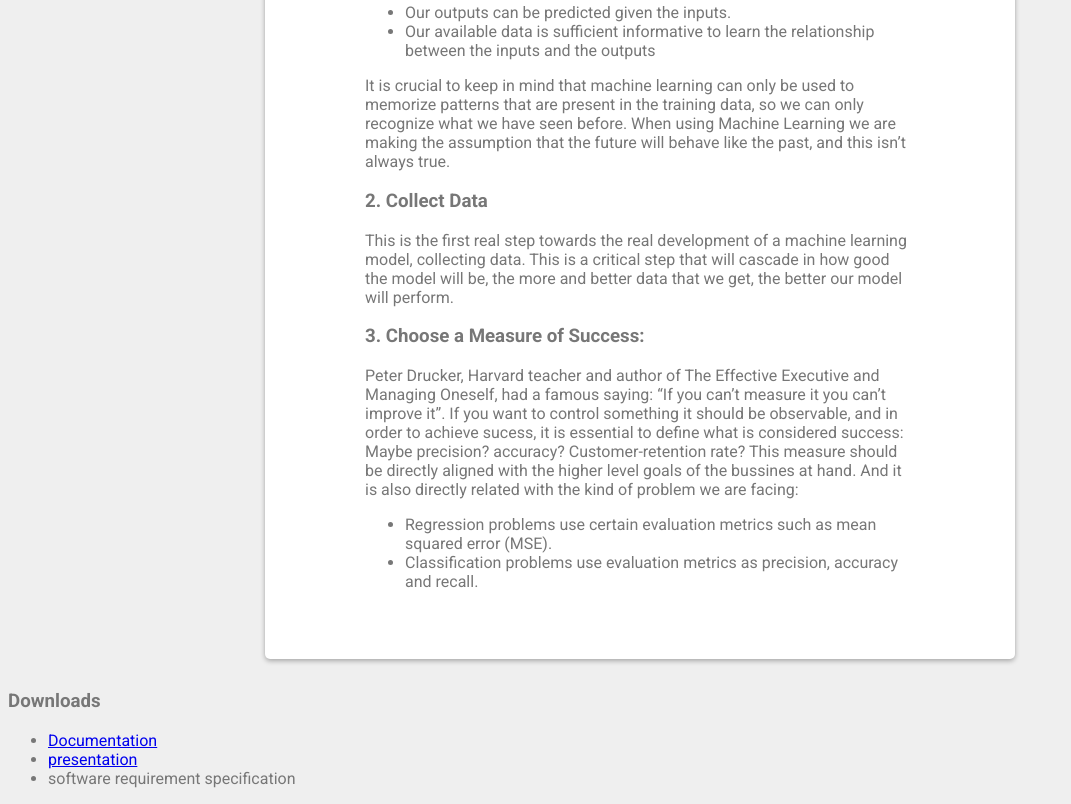
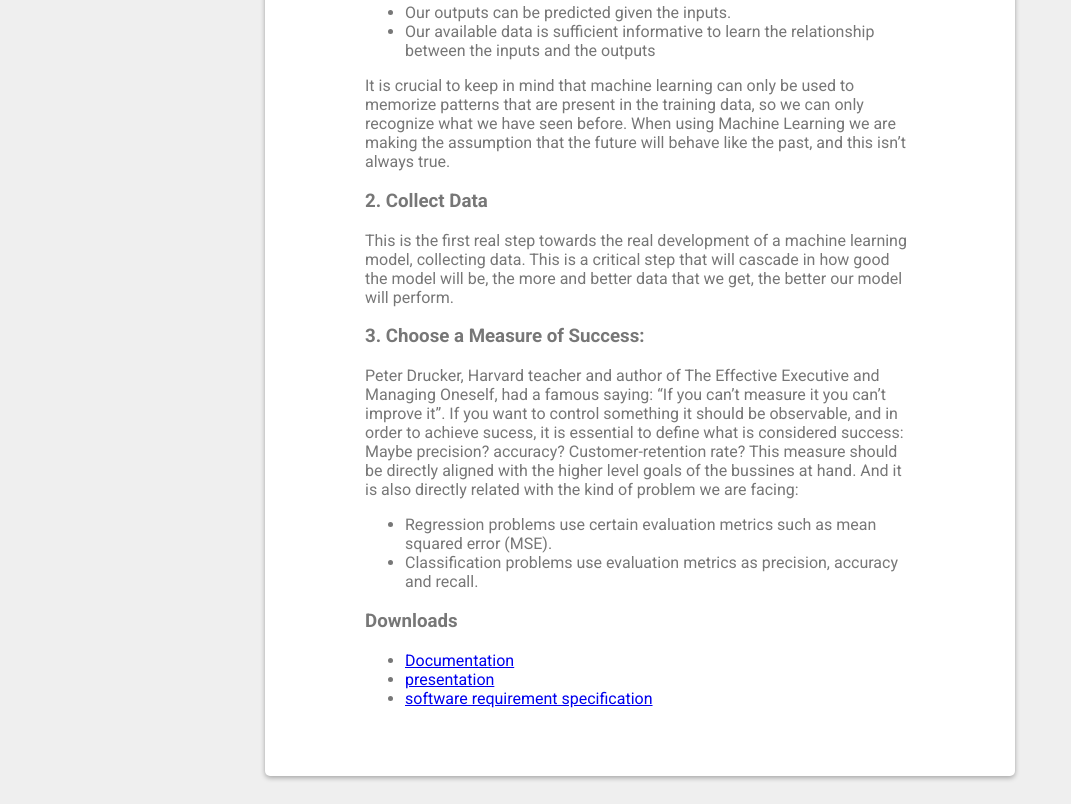
Before and after one commit to sreekanthkasani/aos-project, a plain HTML site: page index.html in a window 1280 px wide. Shown: the part 927-1731 px from the top of the page, without its empty margins (0-1071 px from the left). Drawn offline with Linux system fonts and the light colour scheme.

Commit message:
Update index.html

```diff
--- a/index.html
+++ b/index.html
@@ -24,7 +24,7 @@
       </div>
     </header>
     <div class="content">
-      <h1>Developing a Machine Learning Model</h1>
+      <h1>Landmark Recognition and retrieval</h1>
       <div class="date">by sreekanth kasani</div>
 
       <p>
@@ -73,15 +73,17 @@
 		<li>Regression problems use certain evaluation metrics such as mean squared error (MSE).</li>
 		<li>Classification problems use evaluation metrics as precision, accuracy and recall.</li>
 		</ul>
+
+
+		<h3>Downloads</h3>
+		<ul>
+		<li><a href="https://github.com/sreekanthkasani/sreekanthkasani.github.io/blob/master/documentation_orig.pdf">Documentation</a></li>
+		<li><a href="https://github.com/sreekanthkasani/sreekanthkasani.github.io/blob/master/LR.pptx">presentation</a></li>
+		<li><a href="https://github.com/sreekanthkasani/sreekanthkasani.github.io/blob/master/srs_orig.pdf">software requirement specification</a></li>
+		</ul>
       </p>
     </div>
   </div>
 </div>
-<h3>Downloads</h3>
-<ul>
-<li><a href="https://github.com/sreekanthkasani/sreekanthkasani.github.io/blob/master/documentation_orig.pdf">Documentation</a></li>
-<li><a href="https://github.com/sreekanthkasani/sreekanthkasani.github.io/blob/master/LR.pptx">presentation</a></li>
-<li><https://github.com/sreekanthkasani/sreekanthkasani.github.io/blob/master/srs_orig.pdf">software requirement specification</a></li>
-</ul>
 </body>
 </html>
```
